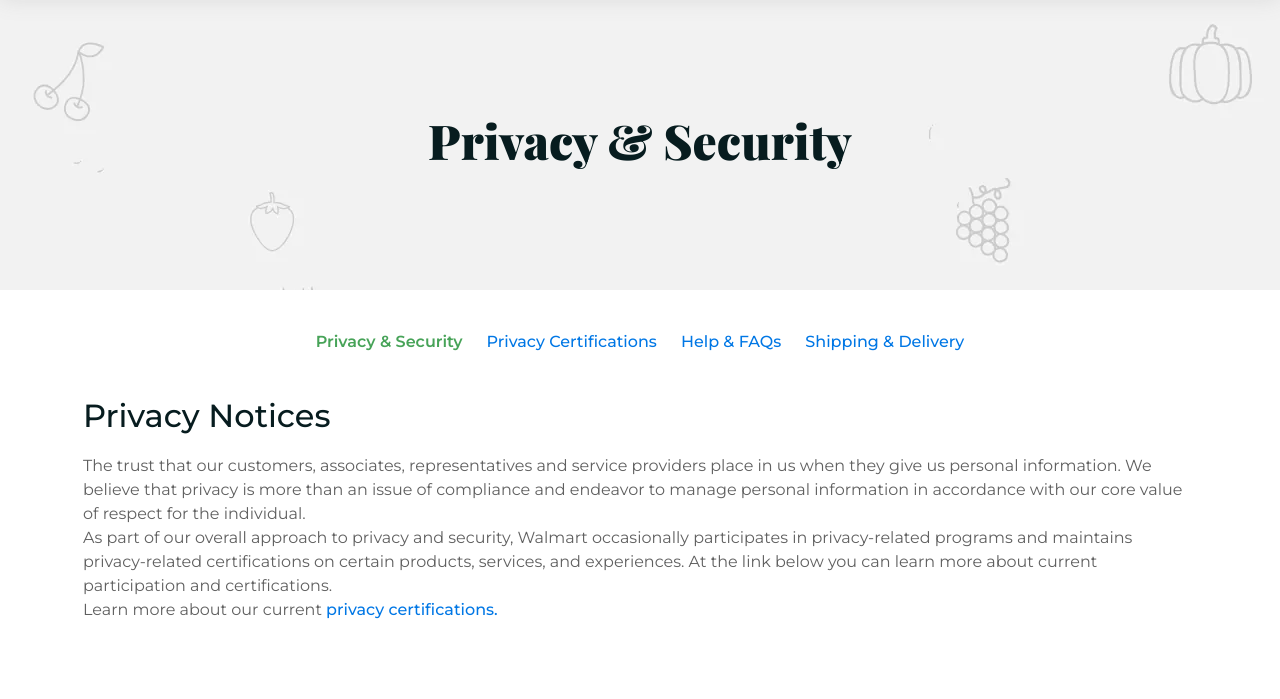
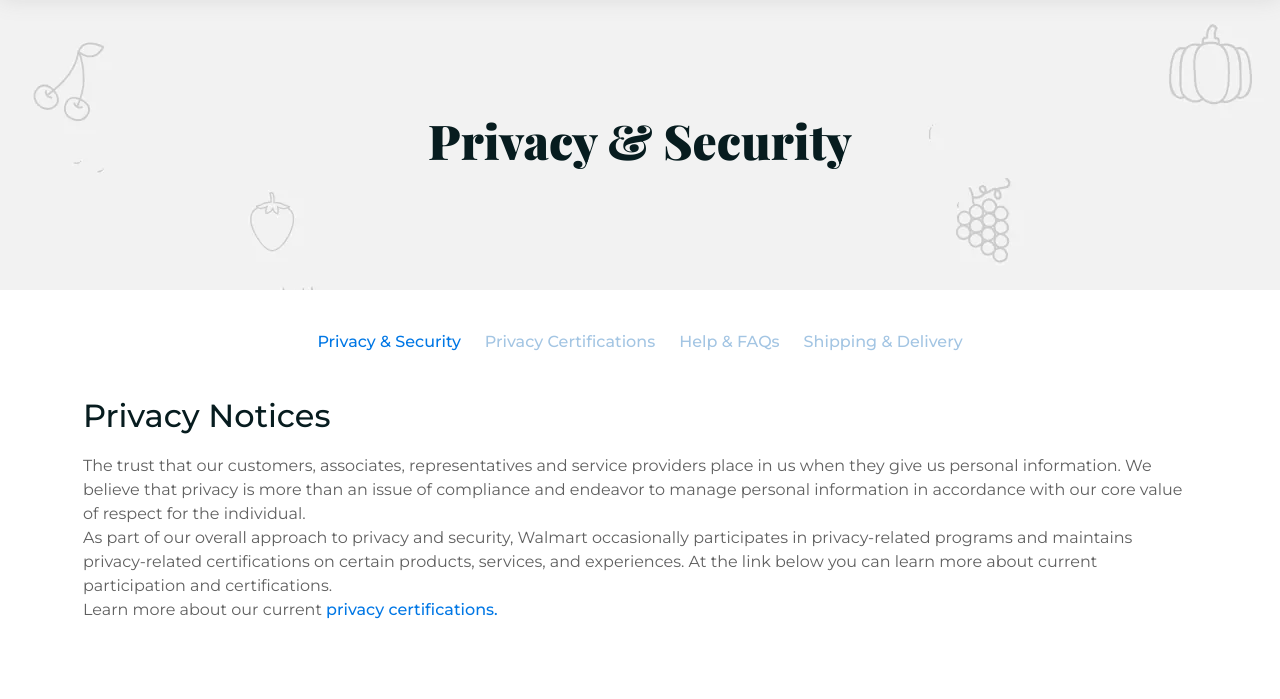
Before and after one commit to atiqurrahman52/food-store-html, a website: page pages/privacy.html in a window 1280 px wide. Shown: the part 90-789 px from the top of the page. Drawn offline with nearby package versions, Linux system fonts and the light colour scheme; a web font is replaced by a local one.

Commit message:
updated privacy page

```diff
--- a/main.css
+++ b/main.css
@@ -243,9 +243,9 @@
   /* border-bottom: 2px solid white; */
   /* background-color: #fff; */
 
-  /* color: red; */
+  color:#0077E5;
   /* font-weight: bold; */
-  @apply text-primary_3 font-semibold
+  /* @apply text-primary_3 font-semibold */
 }
 
 
--- a/pages/privacy.html
+++ b/pages/privacy.html
@@ -165,13 +165,13 @@
   <div class="container">
 
     <ul class="tabsPrivacy flex flex-col md:flex-row justify-center gap-4 md:gap-6 mb-16 md:mb-12">
-      <li class="font-Montserrat font-medium text-base text-[#0077E5]"><a href="#privacy1">Privacy & Security</a></li>
-      <li class="font-Montserrat font-medium text-base text-[#0077E5]"><a href="#privacy2">Privacy Certifications</a></li>
-      <li class="font-Montserrat font-medium text-base text-[#0077E5]"><a href="#privacy3">Help & FAQs</a></li>
-      <li class="font-Montserrat font-medium text-base text-[#0077E5]"><a href="#privacy4">Shipping & Delivery</a></li>
+      <li class="font-Montserrat font-medium text-base text-[#A3C5E3]"><a href="#privacy1">Privacy & Security</a></li>
+      <li class="font-Montserrat font-medium text-base text-[#A3C5E3]"><a href="#privacy2">Privacy Certifications</a></li>
+      <li class="font-Montserrat font-medium text-base text-[#A3C5E3]"><a href="#privacy3">Help & FAQs</a></li>
+      <li class="font-Montserrat font-medium text-base text-[#A3C5E3]"><a href="#privacy4">Shipping & Delivery</a></li>
     </ul>
 
-    <div class="">
+    <div>
       <div id="privacy1" class="privacy">
         <div class="mb-10 md:mb-20">
           <h3 class="font-Montserrat font-medium text-lg md:text-[32px] text-text_color mb-6">Privacy Notices</h3>
```
Also changed, not shown: dist/output.css.
